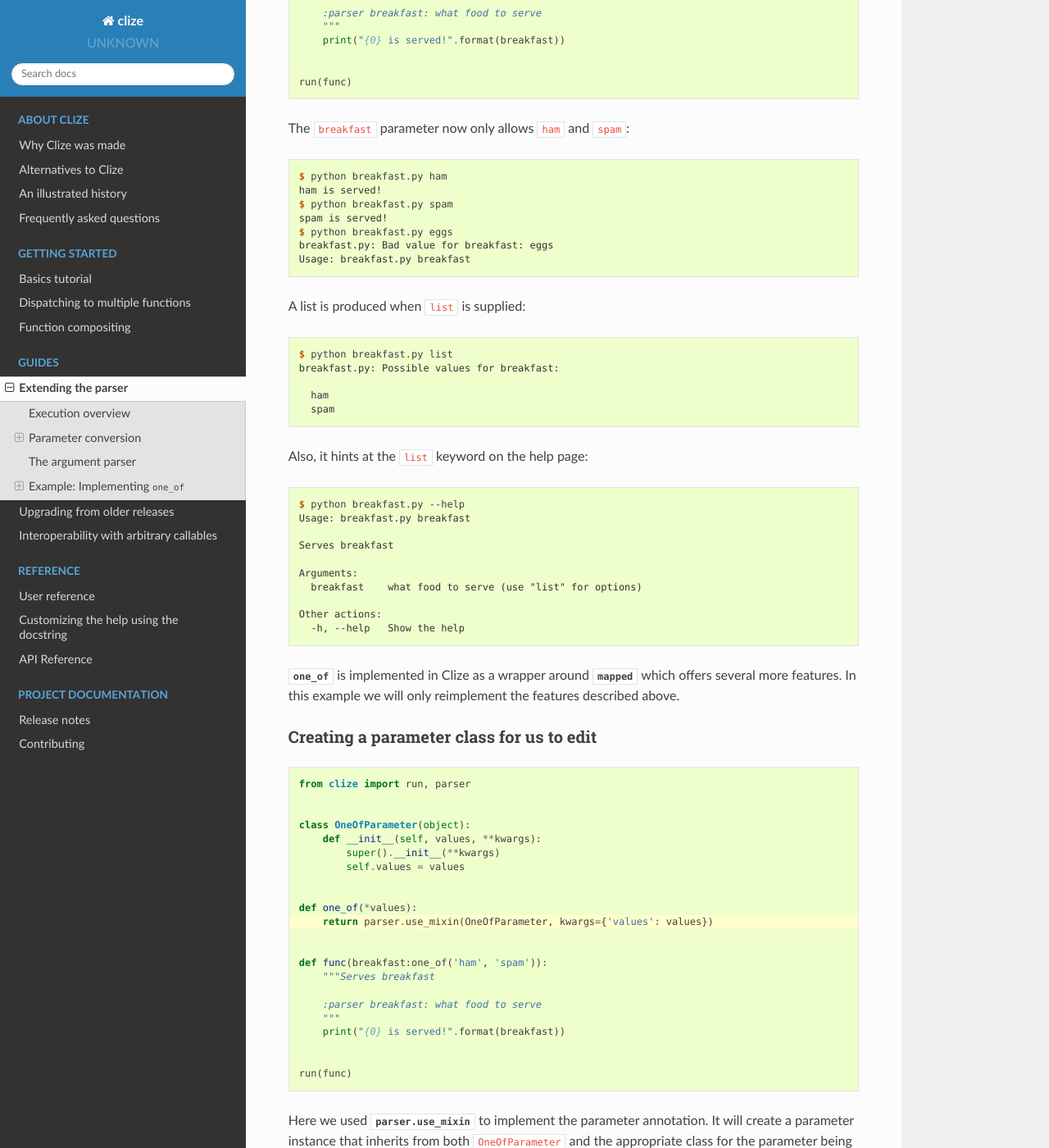
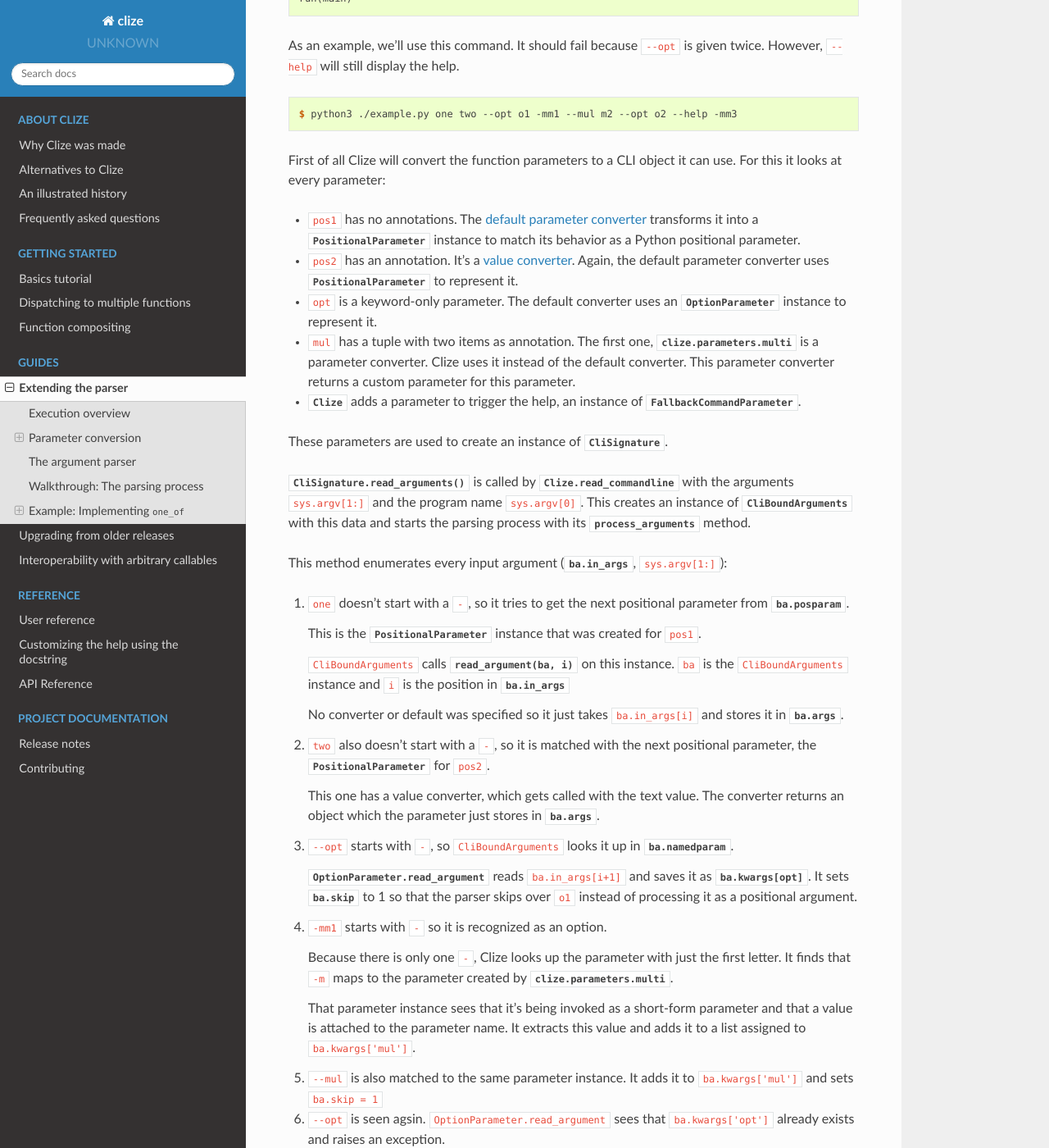
Before and after one commit to epsy/clize, a Sphinx documentation site: the page built from docs/parser.rst, in a window 1280 px wide and 1400 px high, scrolled down 2774 px. Shown: the whole window at 82% size. Built offline with Sphinx 7.4.7 and the Read the Docs theme 2.0.0, drawn with Linux system fonts in a browser that asks for light colours; some of the changed text lies outside the part shown.

Commit message:
docs/parser: add a walkthrough of the conversion and parsing process

```diff
--- a/docs/parser.rst
+++ b/docs/parser.rst
@@ -19,7 +19,8 @@
   are stored.
 
 This document explains each step of the CLI inference and argument parsing
-process. An example shows how you can add a custom kind of parameter.
+process. There is a walkthrough of the argument process and an example that
+shows how you can add a custom parameter.
 
 
 .. _parser overview:
@@ -69,6 +70,7 @@
 
 
 .. _default-converter:
+.. _default converter:
 
 The default parameter converter
 ...............................
@@ -139,6 +141,124 @@
 parameters, when applicable. The `~.CliBoundArguments.sticky`,
 `~.CliBoundArguments.posarg_only` and `~.CliBoundArguments.skip` can also be
 modified to change the ongoing argument reading process.
+
+
+.. _parser process example:
+
+Walkthrough: The parsing process
+--------------------------------
+
+Let's examine the steps Clize takes when executing this function:
+
+.. code-block:: python
+
+    from clize import run, parameters, converters
+
+    def main(pos1, pos2:converters.file(), *, opt, mul: (parameters.multi(), 'm')):
+        ...
+
+    run(main)
+
+As an example, we'll use this command. It should fail because ``--opt`` is
+given twice. However, ``--help`` will still display the help.
+
+.. code-block:: console
+
+    $ python3 ./example.py one two --opt o1 -mm1 --mul m2 --opt o2 --help -mm3
+
+First of all Clize will convert the function parameters to a CLI object it can
+use.  For this it looks at every parameter:
+
+* ``pos1`` has no annotations.  The :ref:`default parameter converter <default
+  converter>` transforms it into a `PositionalParameter` instance to
+  match its behavior as a Python positional parameter.
+* ``pos2`` has an annotation.  It's a :ref:`value converter <value converter>`.
+  Again, the default parameter converter uses `PositionalParameter` to
+  represent it.
+* ``opt`` is a keyword-only parameter.  The default converter uses an
+  `OptionParameter` instance to represent it.
+* ``mul`` has a tuple with two items as annotation.  The first one,
+  `clize.parameters.multi` is a parameter converter.  Clize uses it instead of the
+  default converter.  This parameter converter returns a custom parameter for
+  this parameter.
+* `.Clize` adds a parameter to trigger the help, an instance of
+  `FallbackCommandParameter`.
+
+These parameters are used to create an instance of `CliSignature`.
+
+`CliSignature.read_arguments()` is called by `.Clize.read_commandline`
+with the arguments ``sys.argv[1:]`` and the program name ``sys.argv[0]``.
+This creates an instance of `CliBoundArguments` with this data and starts the
+parsing process with its `~CliBoundArguments.process_arguments` method.
+
+This method enumerates every input argument (`ba.in_args
+<CliBoundArguments.in_args>`, ``sys.argv[1:]``):
+
+1. ``one`` doesn't start with a ``-``, so it tries to get the next positional
+   parameter from `ba.posparam <CliBoundArguments.posparam>`.
+
+   This is the `PositionalParameter` instance that was created for ``pos1``.
+
+   ``CliBoundArguments`` calls `read_argument(ba, i)
+   <ParameterWithValue.read_argument>` on this instance. ``ba`` is the
+   ``CliBoundArguments`` instance and ``i`` is the position in `ba.in_args
+   <CliBoundArguments.in_args>`
+
+   No converter or default was specified so it just takes ``ba.in_args[i]``
+   and stores it in `ba.args <CliBoundArguments.args>`.
+
+2. ``two`` also doesn't start with a ``-``, so it is matched with the next
+   positional parameter, the `PositionalParameter` for ``pos2``.
+
+   This one has a value converter, which gets called with the text value.
+   The converter returns an object which the parameter just stores in
+   `ba.args <CliBoundArguments.args>`.
+
+3. ``--opt`` starts with ``-``, so ``CliBoundArguments`` looks it up in
+   `ba.namedparam <CliBoundArguments.namedparam>`.
+
+   `OptionParameter.read_argument` reads ``ba.in_args[i+1]`` and saves it as
+   `ba.kwargs[opt] <CliBoundArguments.kwargs>`.  It sets `ba.skip
+   <CliBoundArguments.skip>` to 1 so that the parser skips over ``o1`` instead
+   of processing it as a positional argument.
+
+4. ``-mm1`` starts with ``-`` so it is recognized as an option.
+
+   Because there is only one ``-``, Clize looks up the parameter with just the
+   first letter.  It finds that ``-m`` maps to the parameter created by
+   `clize.parameters.multi`.
+
+   That parameter instance sees that it's being invoked as a short-form
+   parameter and that a value is attached to the parameter name.  It extracts
+   this value and adds it to a list assigned to ``ba.kwargs['mul']``.
+
+5. ``--mul`` is also matched to the same parameter instance. It adds it to
+   ``ba.kwargs['mul']`` and sets ``ba.skip = 1``
+
+6. ``--opt`` is seen agsin.  ``OptionParameter.read_argument`` sees that
+   ``ba.kwargs['opt']`` already exists and raises an exception.
+
+7. Before the exception propagates past ``CliBoundArguments`` it scans the
+   remaining arguments for any argument matching one in `ba.sig.alternate
+   <CliSignature.alternate>`.  It finds ``--help`` and calls the its
+   `~FallbackCommandParameter.read_argument` method.
+
+   That method clears the existing values in `ba.args <CliBoundArguments.args>`
+   and `ba.kwargs <CliBoundArguments.kwargs>` and sets `ba.func
+   <CliBoundArguments.func>`.
+
+Execution leaves the parser loop at this point before it has a chance to
+process ``-mm3``.  The `CliBoundArguments` object is complete.  At this stage
+it has:
+
+* `ba.func <CliBoundArguments.func>` set to a function that will display the
+  help.  (It is a CLI itself.)
+* `ba.args <CliBoundArguments.args>` is set to a list with the program name
+  suffixed with ``--help``.  This is so that the ``--help`` CLI can receive an
+  accurate program name as first argument.
+
+Going back up the call chain, `.Clize.read_commandline` calls
+``ba.func(^ba.args)`` and thus launching the help.
 
 
 .. _new param example:
```
